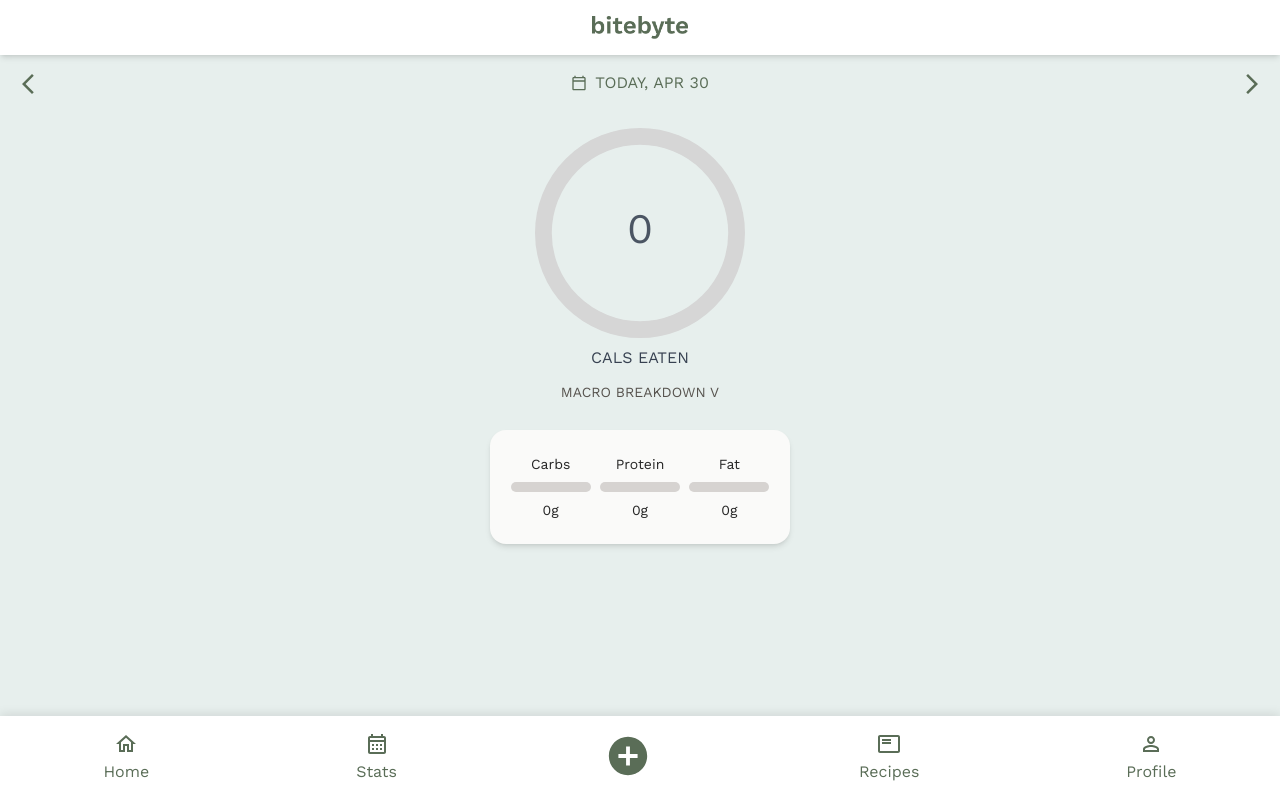
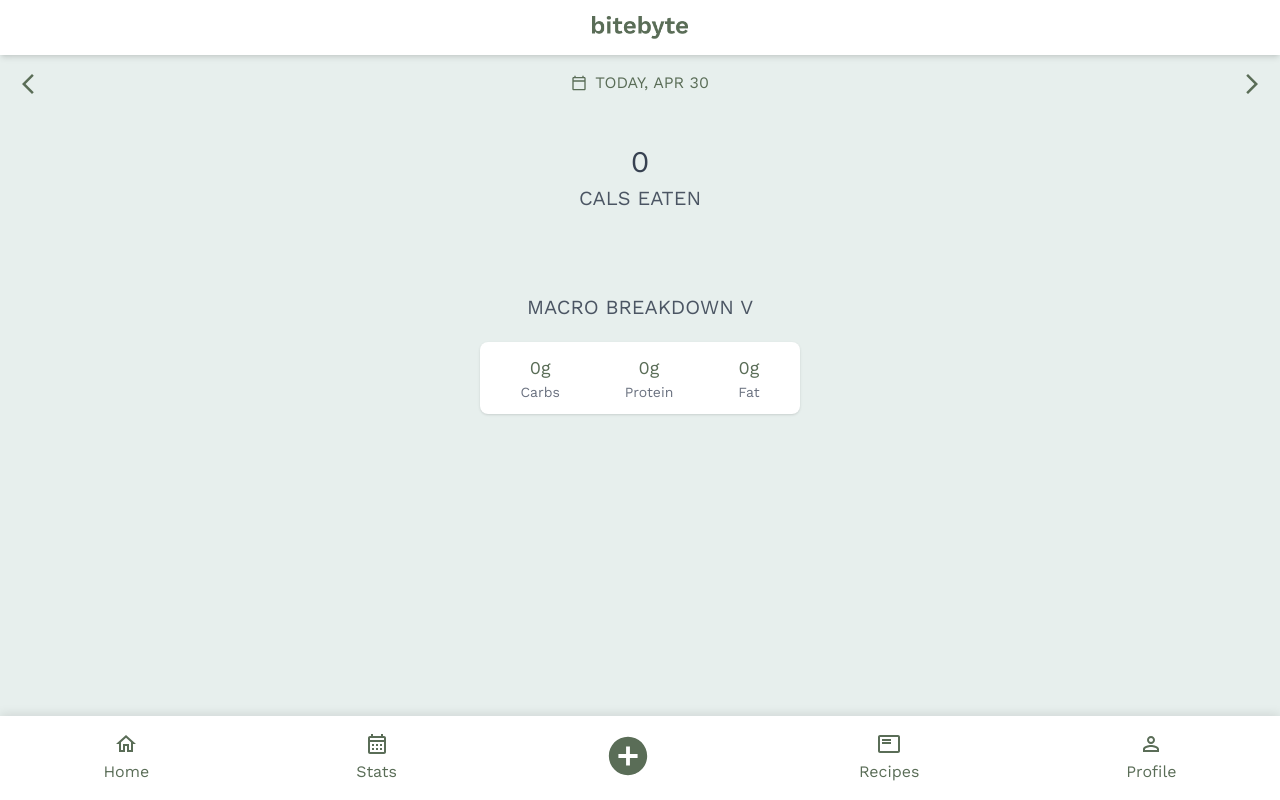
Before and after one commit to omargonz01/BiteByte, a React (Vite) app: page / in a window 1280 px wide. Built offline with nearby package versions, Linux system fonts and the light colour scheme.

Commit message:
begin error msg for nonfoods + remove progressbars

```diff
--- a/src/backend/service/apiService.js
+++ b/src/backend/service/apiService.js
@@ -18,6 +18,9 @@ const uploadImageAndGetNutrition = async (imageFile) => {
       },
     });
     console.log(response.data); // Log the response data in the console
+    if (response.data.error) {  // Check if backend sent an error like "No food detected"
+      throw new Error(response.data.error);
+    }
     return response.data; // This should contain the nutritional data
   } catch (error) {
     console.error('Error uploading image:', error);
--- a/src/components/Forms/ImageUpload.jsx
+++ b/src/components/Forms/ImageUpload.jsx
@@ -6,6 +6,7 @@ import bitebyteSpinner from '../../assets/bite1.gif';
 function ImageUpload({ onImageSelected, onNutritionData }) {
     const [selectedImage, setSelectedImage] = useState(null);
     const [isLoading, setIsLoading] = useState(false);
+    const [errorMessage, setErrorMessage] = useState('');
 
     const handleImageChange = async (e) => {
         if (e.target.files && e.target.files[0]) {
@@ -18,6 +19,7 @@ function ImageUpload({ onImageSelected, onNutritionData }) {
 
     const processImage = async (file) => {
         setIsLoading(true);
+        setErrorMessage('');
         try {
             const nutritionData = await uploadImageAndGetNutrition(file);
             console.log("Nutrition data received in ImageUpload:", nutritionData); // Log received data
@@ -25,6 +27,7 @@ function ImageUpload({ onImageSelected, onNutritionData }) {
             onImageSelected && onImageSelected(file);
         } catch (error) {
             console.error('Error fetching nutrition data:', error);
+            setErrorMessage(error.message || 'Failed to process image. Please try again.'); // Display backend or connection error
         } finally {
             setIsLoading(false);
             setSelectedImage(null); // Optionally clear the selected image
@@ -42,6 +45,7 @@ function ImageUpload({ onImageSelected, onNutritionData }) {
             ) : selectedImage && (
                 <img src={URL.createObjectURL(selectedImage)} alt="Preview" style={{ width: '100px', height: '100px' }} />
             )}
+            {errorMessage && <div style={{ color: 'red', marginTop: '10px' }}>{errorMessage}</div>}
             {/* When not loading, show the selected image */}
         </div>
     );
--- a/src/components/Home/MacroBreakdown.css
+++ b/src/components/Home/MacroBreakdown.css
@@ -1,3 +1,34 @@
 .custom-progress-bar {
   background-color: #5A6D57;
 }
+/* MacroBreakdown.css */
+.text-neutral-800 {
+  color: #4b5563; /* Adjust the color to match the design */
+}
+
+.font-normal {
+  font-weight: 400; /* Adjust the font weight if needed */
+}
+
+.text-md {
+  font-size: 1.25rem; /* Medium text size */
+}
+
+.font-bold {
+  font-weight: 700; /* Bold text */
+}
+
+.text-sm {
+  font-size: 0.875rem; /* Small text size */
+}
+
+.text-center {
+  text-align: center; /* Center the text */
+}
+
+.py-1 {
+  padding-top: 0.25rem;
+  padding-bottom: 0.25rem; /* Small y-axis padding */
+}
+
+/* Add other CSS properties as needed to match the design */
--- a/src/components/Home/MacroBreakdown.jsx
+++ b/src/components/Home/MacroBreakdown.jsx
@@ -1,93 +1,37 @@
 import React from "react";
-import { CircularProgressbar, buildStyles } from "react-circular-progressbar";
-import "react-circular-progressbar/dist/styles.css";
-import "./MacroBreakdown.css";
+import "./MacroBreakdown.css";  // Ensure any additional custom styles are here if needed
 
-const dailyValues = {
-  carbs: 1000,
-  protein: 1000,
-  fat: 1000,
-};
-
-// fixed to ensure exceeding totals does not break the UI
-const calculatePercentage = (value, dailyValue) => {
-  const percentage = (value / dailyValue) * 100;
-  return Math.min(percentage, 100);
-};
-
-const MacroCounter = ({ label, value, percentage }) => (
-  <div className="py-2 flex flex-col items-center gap-2">
-    <div className="text-center text-neutral-800 text-sm font-normal">
-      {label}
-    </div>
-    <div className="w-20 h-2.5 bg-stone-300 rounded-full overflow-hidden">
-      <div
-        className="custom-progress-bar h-2.5 rounded-full"
-        style={{ width: `${Math.min(percentage, 100)}%`, backgroundColor: '#5A6D57' }}
-      ></div>
-    </div>
-    <div className="text-center text-neutral-800 text-sm font-normal">
-      {value.toFixed(0)}g
-    </div>
+const MacroCounter = ({ label, value }) => (
+  <div className="text-center py-1 px-4">
+    <div className="text-lg font-bold">{value.toFixed(0)}g</div>
+    <div className="text-sm text-gray-500">{label}</div>
   </div>
 );
 
 const MacroBreakdown = ({ nutrition }) => {
-  // Calculate the percentage of the daily value for each macro
-  const carbsPercent = nutrition && nutrition.carbohydrates ? calculatePercentage(
-    nutrition.carbohydrates,
-    dailyValues.carbs
-  ) : 0;
-  const proteinPercent = nutrition && nutrition.protein ? calculatePercentage(
-    nutrition.protein,
-    dailyValues.protein
-  ) : 0;
-  const fatPercent = nutrition && nutrition.fat ? calculatePercentage(nutrition.fat, dailyValues.fat) : 0;
+  return (
+    <div className="flex flex-col items-center p-4">
+      <div className="text-3xl font-bold text-gray-700 mb-1">
+        {nutrition.calories ? nutrition.calories.toFixed(0) : '0'}
+      </div>
+      <div className="text-xl text-gray-600">CALS EATEN</div>
 
-  // Ensure calories is defined before calling toFixed()
-  const caloriesValue = nutrition && nutrition.calories ? nutrition.calories.toFixed(0) : '0';
-
-  // CircularProgressbar styles
-  const progressBarStyles = buildStyles({
-    pathColor: `#5A6D57`,
-    textColor: "#4b5563",
-    trailColor: "#d6d6d6",
-    backgroundColor: "#3e98c7",
-  });
-
-  return (
-    <div className="flex flex-col items-center">
-      <div style={{ width: "70%", margin: "auto" }}>
-        <CircularProgressbar
-          value={Number(caloriesValue)} // Convert string back to number if needed
-          text={caloriesValue}
-          maxValue={4000}
-          styles={progressBarStyles}
-        />
-        <p className="text-md font-semibold text-center text-gray-700 mt-2 mb-3">
-          CALS EATEN
-        </p>
-      </div>
-
-      <div className="text-stone-600 text-sm font-normal font-['Work Sans'] mb-3">
+      <div className="text-gray-600 text-md font-semibold mt-20 mb-5">
         MACRO BREAKDOWN V
       </div>
 
-      <div className="w-full p-4 bg-stone-50 rounded-2xl shadow-md inline-flex justify-around items-center mt-4">
+      <div className="bg-white rounded-lg shadow p-2 flex justify-around w-80">
         <MacroCounter
           label="Carbs"
-          value={nutrition && nutrition.carbohydrates ? nutrition.carbohydrates : 0}
-          percentage={carbsPercent}
+          value={nutrition.carbohydrates ? nutrition.carbohydrates : 0}
         />
         <MacroCounter
           label="Protein"
-          value={nutrition && nutrition.protein ? nutrition.protein : 0}
-          percentage={proteinPercent}
+          value={nutrition.protein ? nutrition.protein : 0}
         />
         <MacroCounter
           label="Fat"
-          value={nutrition && nutrition.fat ? nutrition.fat : 0}
-          percentage={fatPercent}
+          value={nutrition.fat ? nutrition.fat : 0}
         />
       </div>
     </div>
```
Also changed, not shown: src/backend/api/GeminiAPI.js (+29 -14 lines).
